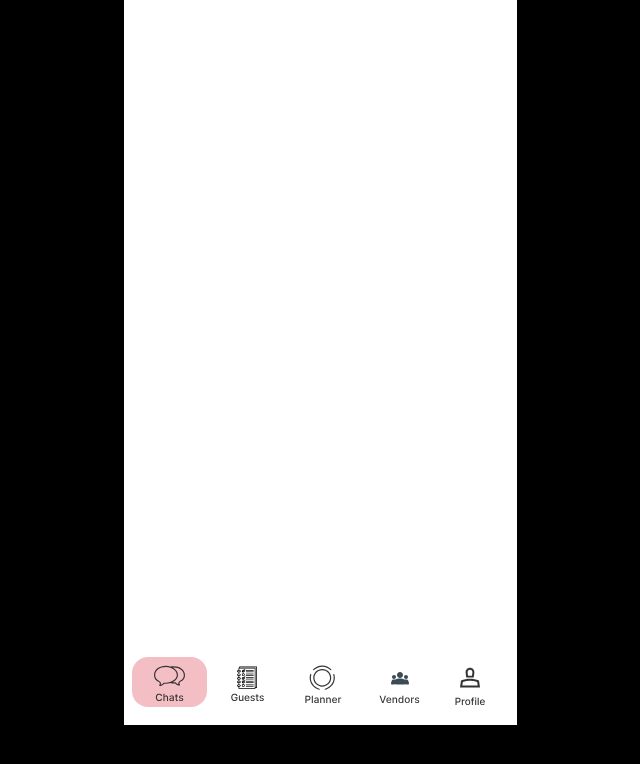
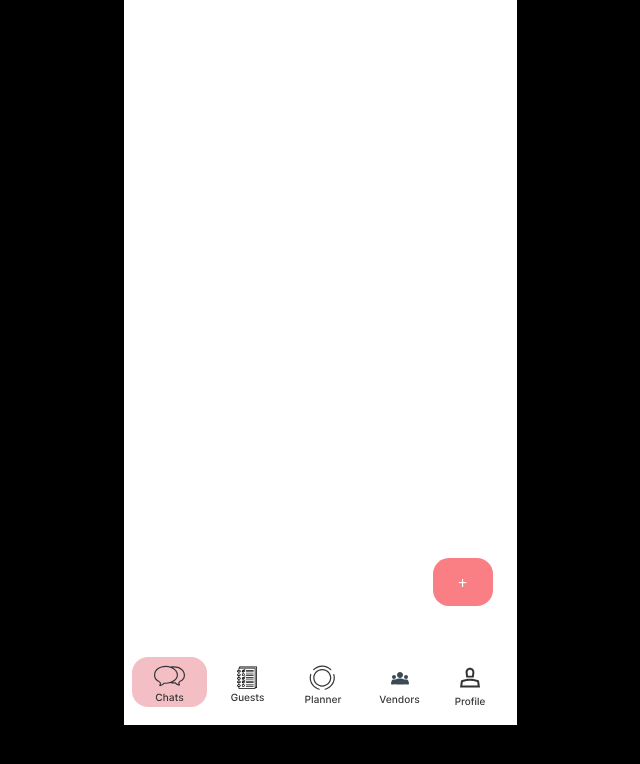
Before and after one commit to Dikshantw/Getogether-, a React (Vite) app: page /chat in a window 1280 px wide. Shown: the top 764 px of the page, without its empty margins (320-960 px from the left). Built offline with nearby package versions, Linux system fonts and the light colour scheme.

Commit message:
added Invite button for vendors and guests

```diff
--- a/src/components/Chat.tsx
+++ b/src/components/Chat.tsx
@@ -1,10 +1,15 @@
+import InviteButton from "./InviteButton";
 import TabBar from "./TabBar";
 
 const Chat = () => {
   return (
     <>
       <div className="flex justify-center items-center">
-        <div className="w-[393px] h-[725px] bg-white">
+        <div
+          className="absolute w-[393px] h-[725px] bg-white"
+          style={{ top: "0px" }}
+        >
+          <InviteButton />
           <TabBar />
         </div>
       </div>
--- /dev/null
+++ b/src/components/EventTab.tsx
@@ -0,0 +1,7 @@
+const EventTab = () => {
+  return (
+    <div className="flex justify-center items-center mt-[642px] mx-2 w-[375px] h-[80px]"></div>
+  );
+};
+
+export default EventTab;
--- /dev/null
+++ b/src/components/InviteButton.tsx
@@ -0,0 +1,66 @@
+import { useState } from "react";
+
+const InviteButton = () => {
+  const [isDrawerOpen, setIsDrawerOpen] = useState(false);
+
+  const whatsappLink = (text: string) => {
+    return `https://api.whatsapp.com/send?text=${encodeURIComponent(text)}`;
+  };
+
+  const inviteMessage = `You're invited! Join us via the following links:
+Vendor Invite Link: https://localhost:5173/vendor-invite
+Guest Invite Link: https://localhost:5173/guest-invite`;
+
+  return (
+    <div
+      className="absolute w-[393px] h-[725px] bg-white"
+      style={{ top: "0px" }}
+    >
+      <button
+        className="absolute px-[25px] py-[13px] pb-[14px] pl-[25px] pr-[25px] rounded-2xl bg-[#fa7f84] text-white"
+        style={{
+          bottom: "119px",
+          left: "309px",
+          right: "24px",
+          top: "558px",
+        }}
+        onClick={() => setIsDrawerOpen(true)}
+      >
+        +
+      </button>
+
+      {isDrawerOpen && (
+        <div className="absolute z-10 bottom-0 flex justify-center items-center ">
+          <div className="w-[393px] p-4 bg-[#fdcdcd] shadow-lg rounded-t-2xl">
+            <div className="flex justify-between items-center mb-4">
+              <h2 className="text-lg font-semibold">Send Invites</h2>
+              <button
+                className="px-4 py-2 bg-red-500 text-white rounded"
+                onClick={() => setIsDrawerOpen(false)}
+              >
+                Close
+              </button>
+            </div>
+            <div className="flex justify-center">
+              <a
+                href={whatsappLink(inviteMessage)}
+                target="_blank"
+                rel="noopener noreferrer"
+                className="flex items-center space-x-2 px-4 py-2 bg-green-500 text-white rounded-lg hover:bg-green-600"
+              >
+                <img
+                  src="https://upload.wikimedia.org/wikipedia/commons/6/6b/WhatsApp.svg"
+                  alt="WhatsApp Logo"
+                  className="w-6 h-6"
+                />
+                <span>Send via WhatsApp</span>
+              </a>
+            </div>
+          </div>
+        </div>
+      )}
+    </div>
+  );
+};
+
+export default InviteButton;
--- a/src/components/TabBar.tsx
+++ b/src/components/TabBar.tsx
@@ -10,7 +10,7 @@ const TabBar = () => {
 `;
   return (
     <>
-      <div className="flex justify-center items-center mt-[642px] mx-2 w-[375px] h-[80px]">
+      <div className="flex justify-center items-center absolute mt-[642px] mx-2 w-[375px] h-[80px]">
         <Link
           to="/chat"
           className={`${tabItem} ${
```
